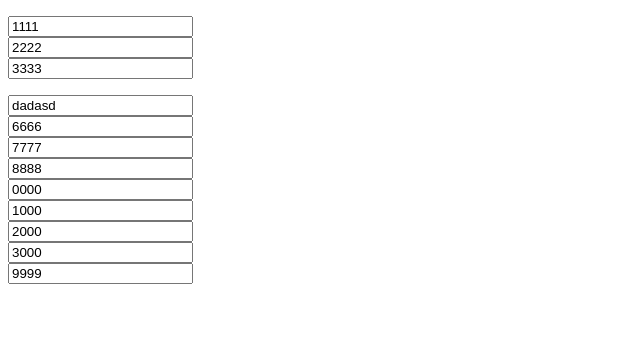
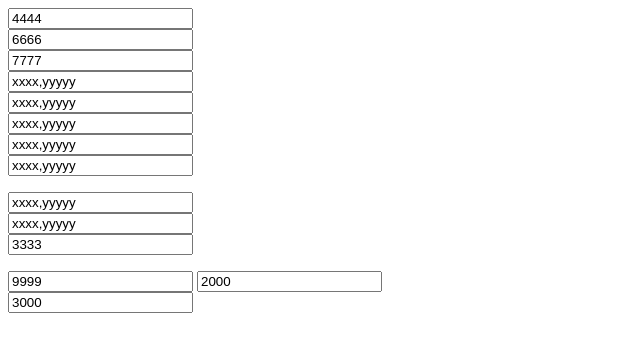
Before and after one commit to poohlaha/JS-Plugin, a plain HTML site: page selector/index.html in a window 1280 px wide. Shown: the whole page, without its empty margins (0-640 px from the left). Drawn offline with Linux system fonts and the light colour scheme.

Commit message:
Update index.html

```diff
--- a/selector/index.html
+++ b/selector/index.html
@@ -7,28 +7,35 @@
     <title></title>
     <script>
         $(function(){
-            $("div#test > #test2").find(".cls2").each(function(){
+            $("div#test > p input.cls,div#test > div input.cls4").each(function(i,j){
+                $(this).val('xxxx,yyyyy');
+            });
+
+            $("div#test p").next("div input.cls2").each(function(){
                 $(this).val("dadasd");
             });
+
+            $("div#test p input.cls2").data("b",{key:2222,value:22222});
+            $("div#test p input.cls2").removeData("b");
+            console.log($("div#test p input.cls2").data("b"));
+
+            $("div:last-child a:first-child .cls4");
         });
     </script>
 </head>
 <body>
 <div id="test">
-    <p>
-        <input class="cls" value="1111" id="name"><br/>
-        <input class="cls" value="2222" id="pwd"><br/>
-        <input class="cls2" value="3333" id="info">
-    </p>
-
     <div id = "test2">
         <input class="cls2" value="4444" id="title"><br/>
         <input class="cls3" value="6666" id="psd"><br/>
         <input class="cls3" value="7777" id="text"><br/>
         <input class="cls4" value="8888" id="date"><br/>
         <span id="testx">
-            <input class="cls4" value="0000" id="datse"><br/>
-            <input class="cls4" value="1000" id="sdesd"><br/>
+            <span>
+                <!--input text-->
+                <input class="cls4" value="0000" id="datse"><br/>
+                <input class="cls4" value="1000" id="sdesd"><br/>
+            </span>
         </span>
 
         <span id="testy">
@@ -37,7 +44,19 @@
         </span>
     </div>
 
+    <p>
+        <input class="cls" value="1111" id="name"><br/>
+        <input class="cls" value="2222" id="pwd"><br/>
+        <input class="cls2" value="3333" id="info">
+    </p>
+
     <input class = "cls5" value="9999" id="teste"/>
+    <span id="testz">
+        <a>
+            <input class="cls5" value="2000" id="indtsd"><br/>
+            <input class="cls5" value="3000" id="tedtsd">
+        </a>
+    </span>
 </div>
 </body>
 </html>
```
